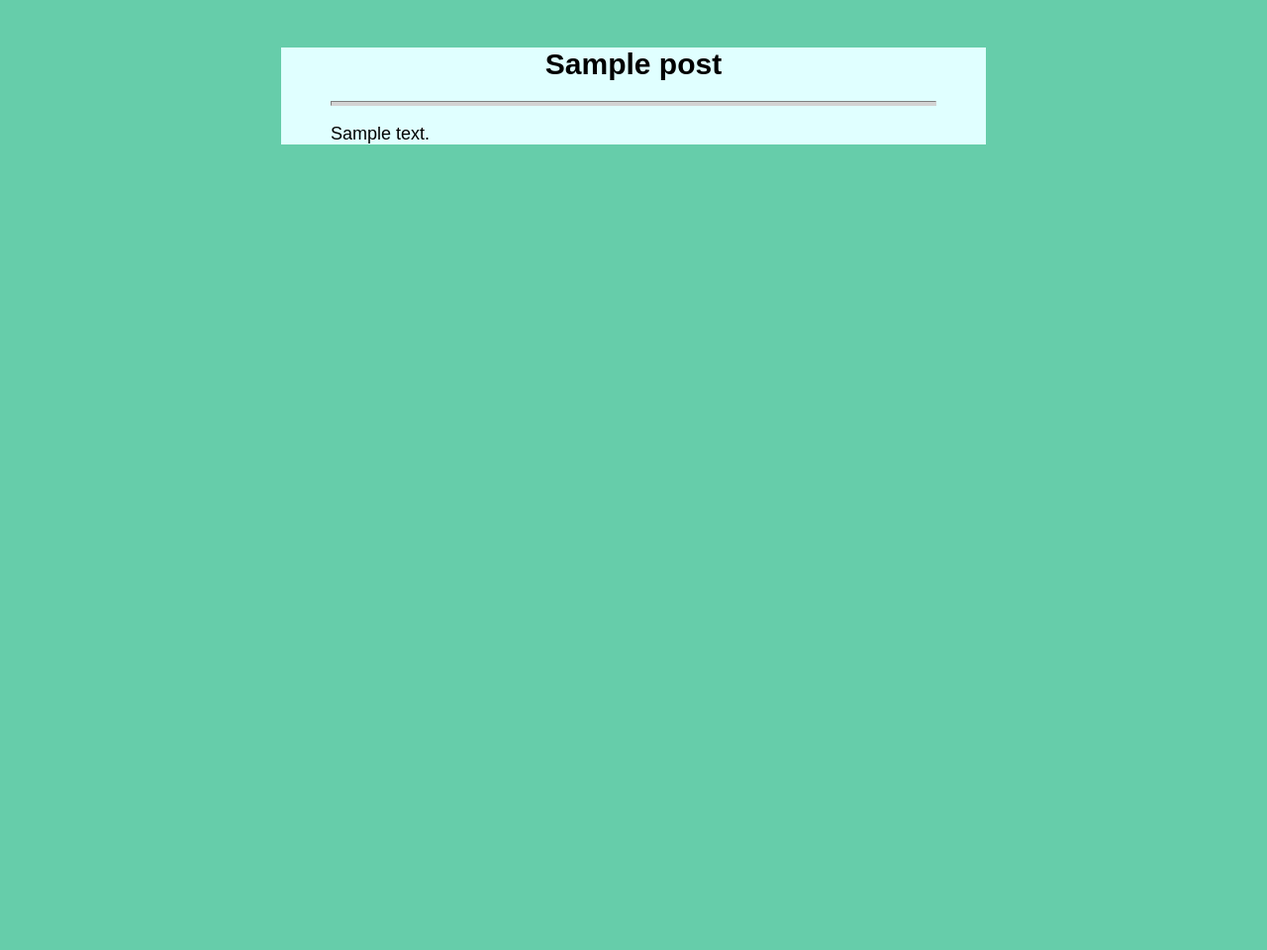
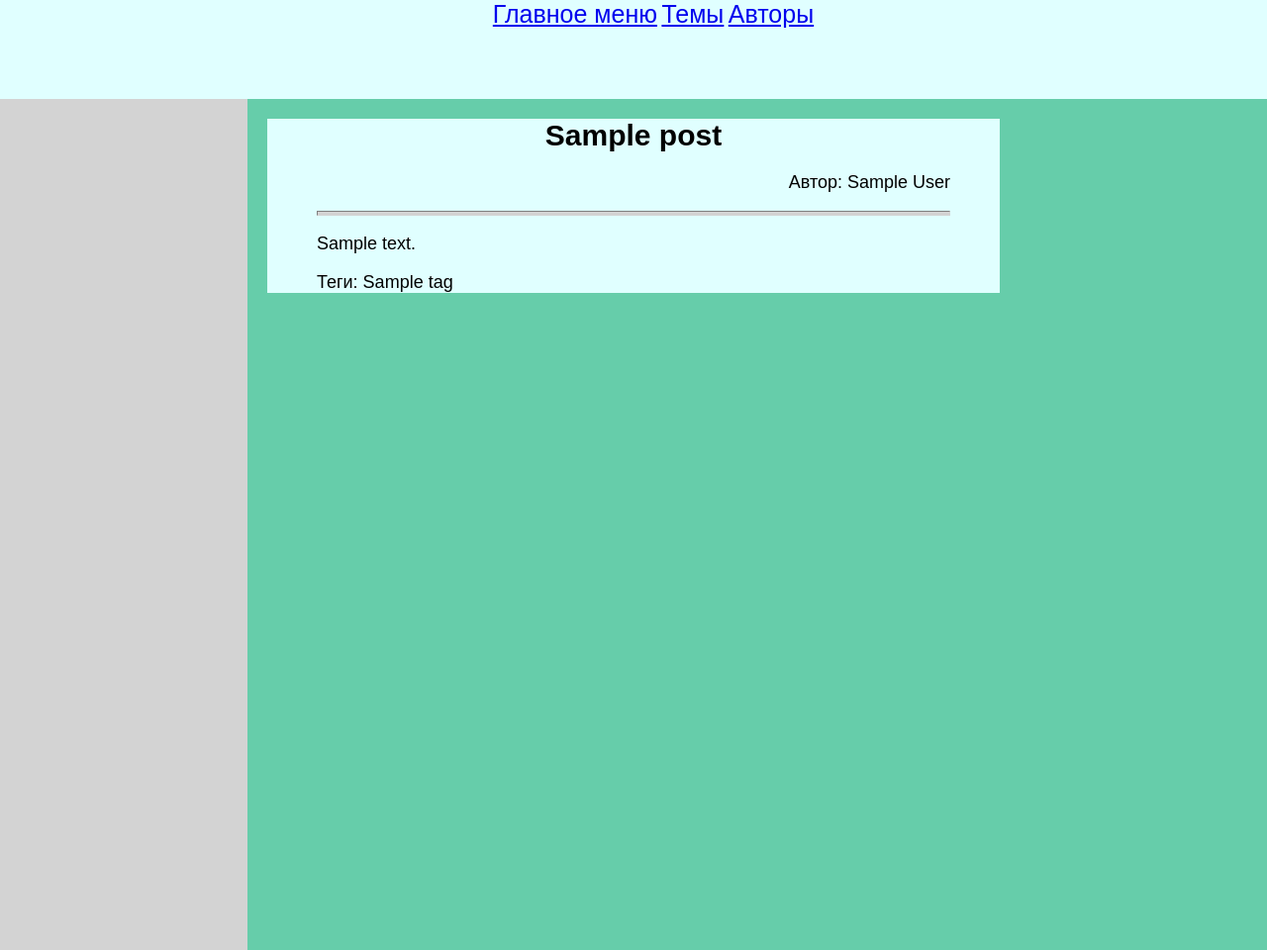
Before and after one commit to Presniu/FirstSite, a Django app: page / in a window 1280 px wide. Shown: the whole page at 99% size. Run offline with Django 4.2, Linux system fonts and the light colour scheme; tables that the repository leaves empty hold one stand-in row (values such as "Sample post").

Commit message:
Added tags and authors prototipe.

```diff
--- a/firstsite/blog/models.py
+++ b/firstsite/blog/models.py
@@ -7,12 +7,16 @@ class Post(models.Model):
     photo = models.ImageField(upload_to='images/%Y/%m/%d/')
     time_create = models.DateTimeField(auto_now_add=True, verbose_name='Время создания')
     tags = models.ManyToManyField('Tag', blank=True, related_name='posts', verbose_name='Теги')
+    author = models.CharField(max_length=255, verbose_name='Автор')
 
     def __str__(self):
         return self.title
 
     def get_absolute_url(self):
         return reversed('post', kwargs={'post_slug': self.slug})
+
+    class Meta:
+        ordering = ['time_create']
 
 class Tag(models.Model):
     name = models.CharField(max_length=50, verbose_name='Название')
@@ -23,3 +27,6 @@ class Tag(models.Model):
 
     def get_absolute_url(self):
         return reversed('tags', kwargs={'tag_slug': self.slug})
+
+    class Meta:
+        ordering = ['name']
--- a/firstsite/blog/static/blog/css/styles.css
+++ b/firstsite/blog/static/blog/css/styles.css
@@ -1,7 +1,7 @@
 body {
   background-color: #66CDAA;
   font-family: sans-serif;
-  padding: 20px;
+  margin: -16px 0 0 0;
 }
 
 h1 {
@@ -27,13 +27,45 @@ hr {
   text-align: center;
 }
 
+.auth-rel {
+  padding: 0;
+  text-align: right;
+}
+
 p {
   font-size: 18px;
 }
 
+.navigate {
+  text-align: center;
+}
+
 .pages {
+  display: inline-block;
+  margin: 0 20px 0 0;
+}
+
+.top-slidebar {
+  background-color:#E0FFFF;
+  height: 100px;
+
+}
+.list {
   text-align: center;
-  margin-left: auto;
-  margin-right: auto;
-  width: 30%;
 }
+
+.menu {
+  font-size: 25px;
+}
+
+
+.left-sidebar {
+  width: 250px;
+  height: 100%;
+  margin-top: 100px;
+  background-color: #D3D3D3;
+  position: fixed;
+  top: 0;
+  left: 0;
+  z-index: 0;
+}
--- a/firstsite/blog/templates/blog/base.html
+++ b/firstsite/blog/templates/blog/base.html
@@ -4,9 +4,25 @@
 <head>
     <meta charset="UTF-8">
     <title>{{ title }}</title>
+    <link rel="shortcut icon" type="image/png" href="{% static 'blog/images/favicon.ico' %}"/>
     <link rel="stylesheet" type="text/css" href="{% static 'blog/css/styles.css' %}">
 </head>
 <body>
+<!-- Top slidebar -->
+<div class="top-slidebar">
+  <ul class="list">
+    <a class="menu" href="{% url 'home' %}">Главное меню</a>
+    <a class="menu" href="{% url 'tags' %}">Темы</a>
+    <a class="menu" href="{% url 'authors' %}">Авторы</a>
+  </ul>
+</div>
+<!-- End of slidebar -->
+
+<!-- Left slidebar -->
+<div class="left-sidebar">
+
+</div>
+<!-- End of slidebar -->
 {% block content %}
 {% endblock %}
 </body>
--- a/firstsite/blog/templates/blog/home.html
+++ b/firstsite/blog/templates/blog/home.html
@@ -5,27 +5,36 @@
 {% for post in posts %}
 <div class="article">
 <h1>{{ post.title }}</h1>
+<p class="auth-rel">Автор: {{post.author}}</p>
 <hr>
   <p>{{ post.text }}</p>
+  <p>Теги:
+  {% for tag in post.tags.all %}
+  {{ tag }}
+  {% endfor %}
+  </p>
 </div>
 {% endfor %}
 
 {% if page_obj.has_other_pages %}
-<ul class="pages">
+<nav class="navigate">
+<ul>
   {% if page_obj.has_previous %}
-  <li>
+  <li class="pages">
     <a href="{% url 'pages' page_obj.previous_page_number %}"><</a>
   </li>
   {% endif %}
-  <li>
+  <li class="pages">
     {{ page_obj.number }}
   </li>
   {% if page_obj.has_next %}
-  <li>
+  <li class="pages">
     <a href="{% url 'pages' page_obj.next_page_number %}">></a>
   </li>
   {% endif %}
 </ul>
+</nav>
+
 {% endif %}
 
 {% endblock %}
--- a/firstsite/blog/urls.py
+++ b/firstsite/blog/urls.py
@@ -3,7 +3,8 @@ from .views import *
 
 urlpatterns = [
     path('', Home.as_view(), name='home'),
-    path('tags/', showtag, name='tag'),
+    path('tags/', Tags.as_view(), name='tags'),
     path('post', showpost, name='post'),
+    path('authors/', Authors.as_view(), name='authors'),
     path('posts/<int:page>/', Pages.as_view(), name='pages')
 ]
--- a/firstsite/blog/views.py
+++ b/firstsite/blog/views.py
@@ -1,3 +1,4 @@
+from django.db.models import Count
 from django.http import HttpResponse
 from django.shortcuts import render
 from django.views.generic import ListView
@@ -21,6 +22,19 @@ def showpost(request):
 def showtag(request):
     return HttpResponse('Tags')
 
+class Authors(DataMixin, ListView):
+    model = Post
+    template_name = 'blog/authors.html'
+    context_object_name = 'posts'
+
+    def get_queryset(self):
+        return Post.objects.values('author').annotate(count=Count('author')).order_by('author')
+
+    def get_context_data(self, *, object_list=None, **kwargs):
+        content = super().get_context_data(**kwargs)
+        extra = self.get_post_content(title='Автора')
+        return dict(list(content.items()) + list(extra.items()))
+
 class Pages(DataMixin, ListView):
     model = Post
     template_name = 'blog/home.html'
@@ -31,3 +45,13 @@ class Pages(DataMixin, ListView):
         content = super().get_context_data(**kwargs)
         extra = self.get_post_content(title=f'Post page #{self.kwargs["page"]}')
         return dict(list(content.items()) + list(extra.items()))
+
+class Tags(DataMixin, ListView):
+    model = Tag
+    template_name = 'blog/tags.html'
+    context_object_name = 'posts'
+
+    def get_context_data(self, *, object_list=None, **kwargs):
+        content = super(Tags, self).get_context_data(**kwargs)
+        extra = self.get_post_content(title='Теги')
+        return dict(list(content.items()) + list(extra.items()))
```
Also changed, not shown: firstsite/blog/templates/blog/authors.html (added, +14 -0 lines), firstsite/blog/templates/blog/tags.html (added, +11 -0 lines), firstsite/blog/migrations/0001_initial.py, firstsite/blog/static/blog/images/favicon.ico (added), 1 other file.
